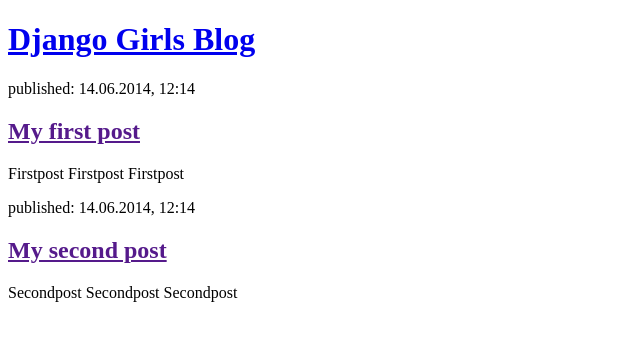
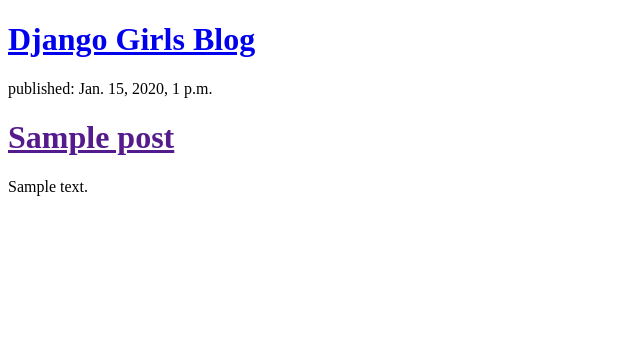
Before and after one commit to liubovprokh/my-first-blog, a Django app: template templates/myblog/post_list.html in a window 1280 px wide. Shown: the top 341 px of the page, without its empty margins (0-640 px from the left). Run offline with Django 3.2, Linux system fonts and the light colour scheme; the template is opened without the code that fills it: values that come from a table or form of the project are taken from there, others are empty; tables that the repository leaves empty hold one stand-in row (values such as "Sample post").

Commit message:
Modified templates to display posts

```diff
--- a/myblog/views.py
+++ b/myblog/views.py
@@ -1,7 +1,11 @@
 from django.shortcuts import render
+from django.utils import timezone
+from .models import Post
+
 
 
 def post_list(request):
-    return render(request, 'myblog/post_list.html', {})
+    posts = Post.objects.filter(published_date__lte=timezone.now()).order_by('published_date')
+    return render(request, 'myblog/post_list.html', {'posts': posts})
 
 # Create your views here.
--- a/templates/myblog/post_list.html
+++ b/templates/myblog/post_list.html
@@ -8,16 +8,12 @@
             <h1><a href="/">Django Girls Blog</a></h1>
         </div>
 
-        <div>
-            <p>published: 14.06.2014, 12:14</p>
-            <h2><a href="">My first post</a></h2>
-            <p>Firstpost Firstpost Firstpost</p>
-        </div>
-
-        <div>
-            <p>published: 14.06.2014, 12:14</p>
-            <h2><a href="">My second post</a></h2>
-            <p>Secondpost Secondpost Secondpost</p>
-        </div>
+        {% for post in posts %}
+            <div>
+                <p>published: {{ post.published_date }}</p>
+                <h1><a href="">{{ post.title }}</a></h1>
+                <p>{{  post.text|linebreaksbr }}</p>
+            </div>
+        {% endfor %}
     </body>
 </html>
```
